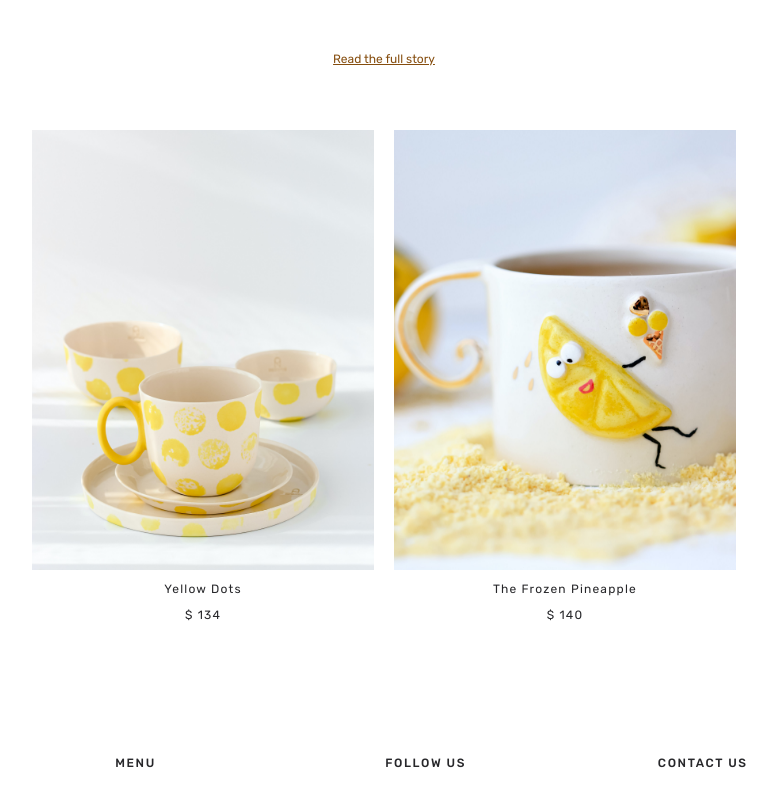
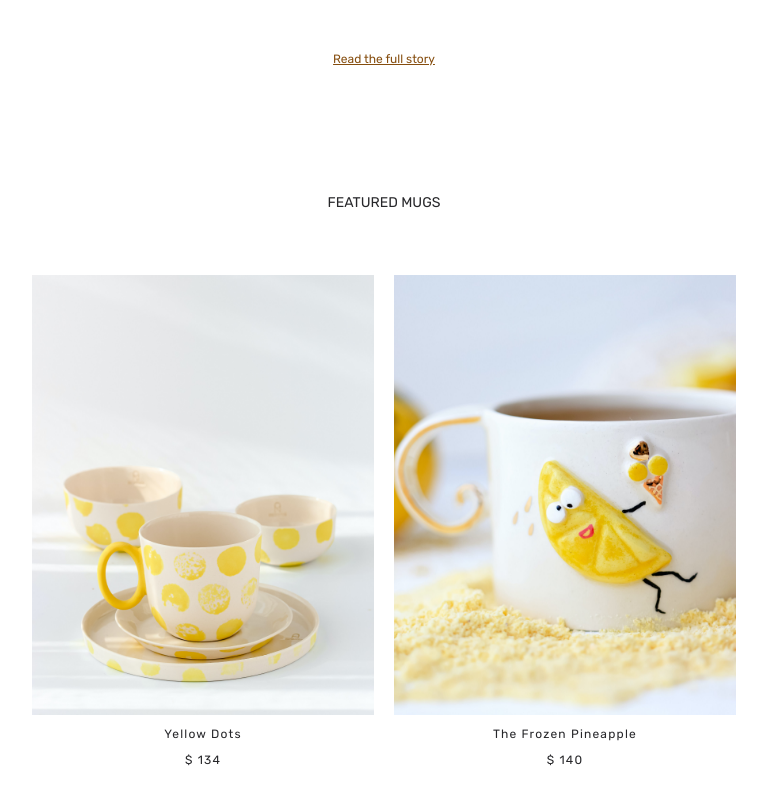
Before and after one commit to Morganefrlr/eshop-mugstyle2024, a Next.js app: page / in a window 1280 px wide. Shown: the part 841-1637 px from the top of the page, without its empty margins (256-1033 px from the left). Built offline with nearby package versions, Linux system fonts and the light colour scheme.

Commit message:
T06: featured title

```diff
--- a/src/components/featured/Featured.tsx
+++ b/src/components/featured/Featured.tsx
@@ -5,11 +5,14 @@ import Card from '@/reusableComponents/card/Card';
 const Featured = () => {
     return (
         <div className='featuredMain'>
+            <p>Featured Mugs</p>
+            <div className='featuredCardsBox'>
             {featuredProducts.map(item =>
-            <div className='featuredMain_boxCard' key={item.title}>
+            <div className='featuredCardsBox_singleBox' key={item.title}>
                 <Card title={item.title} cover={item.cover} price={item.price} />
             </div>
             )}
+            </div>
         </div>
     );
 };
--- a/src/components/featured/_featured.scss
+++ b/src/components/featured/_featured.scss
@@ -2,10 +2,25 @@
     width: 55vw;
     margin: 4rem auto;
     display: flex;
-    height: 550px;
-    gap: 20px;
+    flex-direction: column;
 
-    &_boxCard{
-        flex: 1;
+    p{
+        text-transform: uppercase;
+        font-size: 14px;
+        text-align: center;
+        margin: 4rem 0;
     }
+
+
+    .featuredCardsBox{
+        width: 100%;
+        display: flex;
+        gap: 20px;
+        height: 550px;
+        &_singleBox{
+            flex: 1;
+        }
+
+    }
+
 }
```
